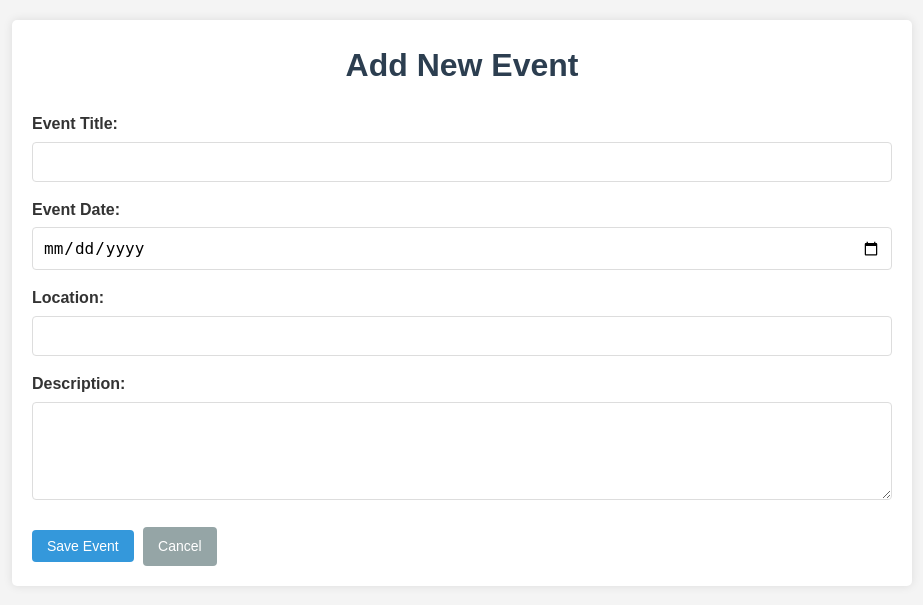
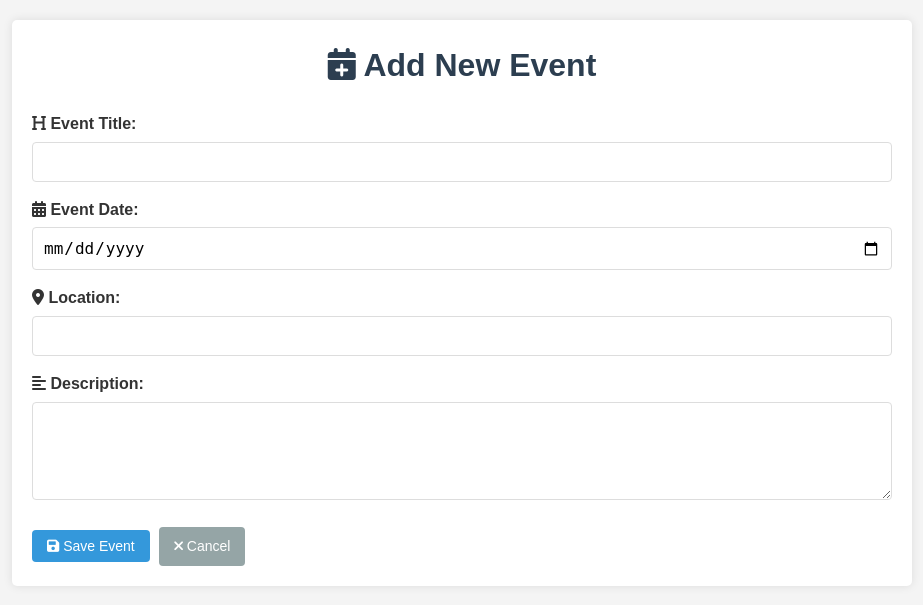
Before and after one commit to Sarthak16082004/Event-Planner-PHP, a PHP site: page /add_event.php in a window 1280 px wide. Shown: the top 605 px of the page, without its empty margins (178-1101 px from the left). Run offline with PHP 8.4, Linux system fonts and the light colour scheme.

Commit message:
add_event.php

```diff
--- a/add_event.php
+++ b/add_event.php
@@ -36,39 +36,47 @@ if ($_SERVER["REQUEST_METHOD"] == "POST") {
     <meta name="viewport" content="width=device-width, initial-scale=1.0">
     <title>Add New Event</title>
     <link rel="stylesheet" href="styles.css">
+    <!-- Font Awesome for icons -->
+    <link rel="stylesheet" href="https://cdnjs.cloudflare.com/ajax/libs/font-awesome/6.0.0/css/all.min.css">
 </head>
 <body>
     <div class="container">
-        <h1>Add New Event</h1>
+        <h1><i class="fas fa-calendar-plus"></i> Add New Event</h1>
 
         <?php if (isset($error)): ?>
-            <div class="error"><?php echo $error; ?></div>
+            <div class="error">
+                <i class="fas fa-exclamation-circle"></i> <?php echo $error; ?>
+            </div>
         <?php endif; ?>
 
         <form method="POST" action="<?php echo htmlspecialchars($_SERVER["PHP_SELF"]); ?>">
             <div class="form-group">
-                <label for="title">Event Title:</label>
+                <label for="title"><i class="fas fa-heading"></i> Event Title:</label>
                 <input type="text" id="title" name="title" required>
             </div>
 
             <div class="form-group">
-                <label for="event_date">Event Date:</label>
+                <label for="event_date"><i class="fas fa-calendar-alt"></i> Event Date:</label>
                 <input type="date" id="event_date" name="event_date" required>
             </div>
 
             <div class="form-group">
-                <label for="location">Location:</label>
+                <label for="location"><i class="fas fa-map-marker-alt"></i> Location:</label>
                 <input type="text" id="location" name="location" required>
             </div>
 
             <div class="form-group">
-                <label for="description">Description:</label>
+                <label for="description"><i class="fas fa-align-left"></i> Description:</label>
                 <textarea id="description" name="description" rows="4"></textarea>
             </div>
 
             <div class="form-actions">
-                <button type="submit" class="btn">Save Event</button>
-                <a href="index.php" class="btn cancel">Cancel</a>
+                <button type="submit" class="btn">
+                    <i class="fas fa-save"></i> Save Event
+                </button>
+                <a href="index.php" class="btn cancel">
+                    <i class="fas fa-times"></i> Cancel
+                </a>
             </div>
         </form>
     </div>
```
